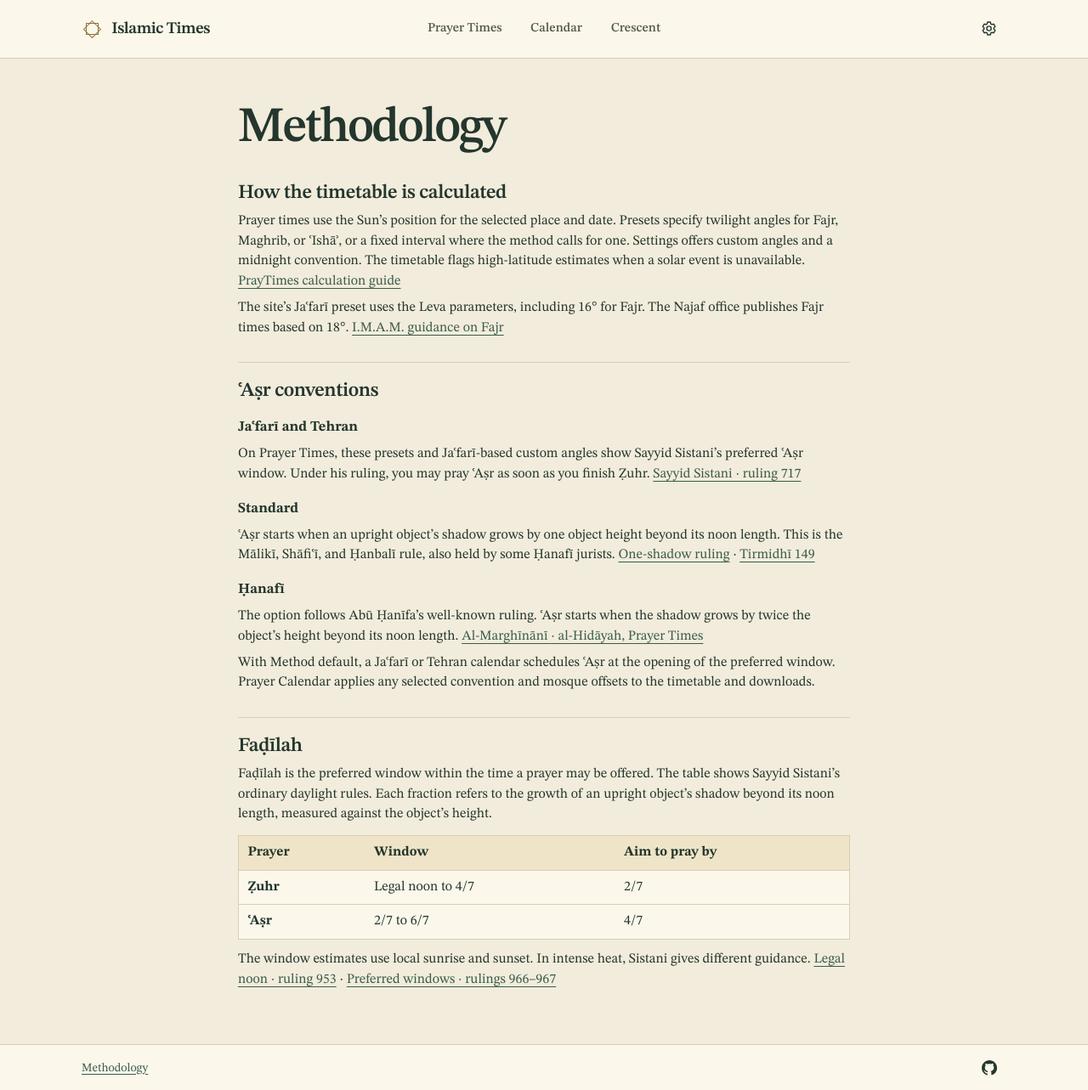
After one commit to hassantahan/islamictimes-org, a Flask app: template templates/methodology.html in a window 1280 px wide. The commit adds this page. Shown: the whole page at 85% size. Run offline with Flask 2, Linux system fonts and the light colour scheme; the template is opened without the code that fills it, so the values that code supplies are empty.

Commit message:
Centralize prayer sources and honor preset Asr defaults

```diff
--- a/static/css/site.css
+++ b/static/css/site.css
@@ -91,7 +91,7 @@ h2 { font-size: clamp(1.22rem, 2.25vw, 1.45rem); line-height: 1.24; letter-spaci
 .skip-link { position: fixed; top: .5rem; left: .5rem; z-index: 10; padding: .6rem .8rem; transform: translateY(-200%); background: var(--surface); }
 .skip-link:focus { transform: none; }
 .site-footer { border-top: 1px solid var(--line); }
-.footer-inner { display: flex; justify-content: end; padding-block: .38rem; }
+.footer-inner { display: flex; align-items: center; justify-content: space-between; padding-block: .38rem; }
 .github-mark { width: 1.15rem; height: 1.15rem; background: currentColor; mask: url("../img/icons/github.svg") center / contain no-repeat; }
 .quiet-link, .text-button { text-underline-offset: .22em; }
 
@@ -182,18 +182,25 @@ select {
 .asr-window .fadilah-range { padding-block: 0; font-size: clamp(1rem, 2.05vw, 1.62rem); font-weight: 550; line-height: 1.15; text-align: start; text-decoration-thickness: 1px; white-space: normal; }
 .fadilah-tile { position: fixed; inset: auto; overflow: auto; width: min(17.5rem, calc(100% - 1.5rem)); margin: 0; padding: .75rem .9rem; border: 1px solid var(--line); border-radius: .45rem; background: var(--surface); box-shadow: 0 5px 22px #0002; color: var(--ink); text-align: start; font-size: .91rem; }
 .fadilah-tile h3 { font-size: 1.15rem; }
-.fadilah-tile p, .guide-copy p + p { margin-top: .55rem; }
+.fadilah-tile p { margin-top: .55rem; }
 .fadilah-conditions { display: grid; gap: .2rem; margin-top: .45rem; padding-block: .4rem; border-block: 1px solid var(--line); }
 .fadilah-conditions > div { display: grid; grid-template-columns: minmax(0, 1fr) auto; align-items: baseline; gap: .6rem; }
 .fadilah-conditions dt { color: var(--muted); }
 .fadilah-conditions dd { text-align: end; font-weight: 590; font-variant-numeric: lining-nums tabular-nums; }
-.fadilah-tile a, .guide-copy a { color: var(--link); text-underline-offset: .2em; }
 .prayer-timeline .next-row { background: var(--current); border-top-color: var(--accent); }
 .prayer-timeline .next-row .prayer-name { color: var(--ink); }
 .prayer-timeline .in-fadilah { background: var(--fadilah-band); border-top-color: var(--fadilah-ink); }
 .prayer-timeline .in-fadilah .fadilah-window { color: var(--fadilah-ink); }
 .prayer-sheet-footer { display: flex; justify-content: space-between; align-items: baseline; flex-wrap: wrap; gap: .25rem 1rem; border-top: 1px solid var(--line); padding: .6rem clamp(.65rem, 2vw, 1.5rem); }
-#open-fadilah-guide { padding: 0; }
+.methodology { max-width: 45rem; margin-inline: auto; }
+.methodology section + section { margin-top: 1.75rem; padding-top: 1.2rem; border-top: 1px solid var(--line); }
+.methodology h3 { margin-top: 1rem; font-size: 1.05rem; }
+.methodology p { margin-top: .45rem; }
+.methodology .table-scroll { margin-block: .75rem; }
+.methodology-table { width: 100%; border-collapse: collapse; text-align: start; background: var(--surface); }
+.methodology-table :is(th, td) { padding: .5rem .65rem; text-align: start; border-bottom: 1px solid var(--line); }
+.methodology-table thead { background: var(--current); }
+.methodology-table tbody tr:last-child > * { border-bottom: 0; }
 .solar-strip { display: flex; flex-wrap: wrap; gap: .15rem 1.6rem; color: var(--muted); font-size: .875rem; }
 .solar-strip div { display: flex; align-items: baseline; gap: .38rem; }
 .solar-strip dd { color: var(--ink); font-variant-numeric: tabular-nums; font-weight: 600; }
--- a/static/js/shared/timetable.js
+++ b/static/js/shared/timetable.js
@@ -3,6 +3,7 @@ import { getPreferences } from "./preferences.js";
 export const PRAYERS = {
   fajr: "Fajr", zuhr: "Ẓuhr", asr: "ʿAṣr", maghrib: "Maghrib", isha: "ʿIshāʾ",
 };
+export const SHIA_PRESETS = new Set(["JAFARI", "TEHRAN", "CUSTOM"]);
 
 export async function apiResponse(url, payload, signal) {
   const response = await fetch(url, {
--- a/templates/_forms.html
+++ b/templates/_forms.html
@@ -41,7 +41,8 @@
   </div>
 {% endmacro %}
 
-{% macro asr_options() %}
+{% macro asr_options(preset=false) %}
+  {% if preset %}<option value="">Method default</option>{% endif %}
   <option value="0">Standard</option>
   <option value="1">Ḥanafī</option>
 {% endmacro %}
--- a/templates/base.html
+++ b/templates/base.html
@@ -37,6 +37,7 @@
 
   <footer class="site-footer">
     <div class="shell footer-inner">
+      <a class="quiet-link small" href="{{ url_for('pages.methodology') }}"{% if request.endpoint == 'pages.methodology' %} aria-current="page"{% endif %}>Methodology</a>
       <a class="icon-button" href="https://github.com/hassantahan/islamictimes-org" rel="noreferrer" aria-label="GitHub" title="GitHub">
         <span class="github-mark" aria-hidden="true"></span>
       </a>
--- a/templates/calendar.html
+++ b/templates/calendar.html
@@ -20,7 +20,7 @@
     <div class="fields calendar-methods">
       <label>Mosque profile <select id="profile-select"><option value="">No saved profile</option></select></label>
       <label>Method <select id="calendar-method">{{ method_options(custom=true) }}</select></label>
-      <label>ʿAṣr <select id="calendar-asr">{{ asr_options() }}</select></label>
+      <label>ʿAṣr <select id="calendar-asr">{{ asr_options(preset=true) }}</select></label>
       {{ angle_fields("calendar-") }}
     </div>
 
--- /dev/null
+++ b/templates/methodology.html
@@ -0,0 +1,39 @@
+{% extends "base.html" %}
+{% block title %}Methodology · Islamic Times{% endblock %}
+
+{% block content %}
+<article class="methodology">
+  <header class="page-heading"><h1>Methodology</h1></header>
+  <section aria-labelledby="calculation-heading">
+    <h2 id="calculation-heading">How the timetable is calculated</h2>
+    <p>Prayer times use the Sun’s position for the selected place and date. Presets specify twilight angles for Fajr, Maghrib, or ʿIshāʾ, or a fixed interval where the method calls for one. Settings offers custom angles and a midnight convention. The timetable flags high-latitude estimates when a solar event is unavailable. <a class="quiet-link" href="https://praytimes.org/docs/calculation">PrayTimes calculation guide</a></p>
+    <p>The site’s Jaʿfarī preset uses the Leva parameters, including 16° for Fajr. The Najaf office publishes Fajr times based on 18°. <a class="quiet-link" href="https://imam-us.org/know-your-prayer-times">I.M.A.M. guidance on Fajr</a></p>
+  </section>
+
+  <section aria-labelledby="asr-heading">
+    <h2 id="asr-heading">ʿAṣr conventions</h2>
+    <h3>Jaʿfarī and Tehran</h3>
+    <p>On Prayer Times, these presets and Jaʿfarī-based custom angles show Sayyid Sistani’s preferred ʿAṣr window. Under his ruling, you may pray ʿAṣr as soon as you finish Ẓuhr. <a class="quiet-link" href="https://www.sistani.org/english/book/48/2209/">Sayyid Sistani · ruling 717</a></p>
+    <h3>Standard</h3>
+    <p>ʿAṣr starts when an upright object’s shadow grows by one object height beyond its noon length. This is the Mālikī, Shāfiʿī, and Ḥanbalī rule, also held by some Ḥanafī jurists. <a class="quiet-link" href="https://islamweb.net/ar/fatwa/print.php?id=117832">One-shadow ruling</a> · <a class="quiet-link" href="https://sunnah.com/tirmidhi:149">Tirmidhī 149</a></p>
+    <h3>Ḥanafī</h3>
+    <p>The option follows Abū Ḥanīfa’s well-known ruling. ʿAṣr starts when the shadow grows by twice the object’s height beyond its noon length. <a class="quiet-link" href="https://parallelquran.com/fiqh/al-hidaya/9/">Al-Marghīnānī · al-Hidāyah, Prayer Times</a></p>
+    <p>With Method default, a Jaʿfarī or Tehran calendar schedules ʿAṣr at the opening of the preferred window. Prayer Calendar applies any selected convention and mosque offsets to the timetable and downloads.</p>
+  </section>
+
+  <section id="fadilah" aria-labelledby="fadilah-heading">
+    <h2 id="fadilah-heading">Faḍīlah</h2>
+    <p>Faḍīlah is the preferred window within the time a prayer may be offered. The table shows Sayyid Sistani’s ordinary daylight rules. Each fraction refers to the growth of an upright object’s shadow beyond its noon length, measured against the object’s height.</p>
+    <div class="table-scroll" tabindex="0" role="region" aria-label="Preferred daytime prayer windows">
+      <table class="methodology-table">
+        <thead><tr><th scope="col">Prayer</th><th scope="col">Window</th><th scope="col">Aim to pray by</th></tr></thead>
+        <tbody>
+          <tr><th scope="row">Ẓuhr</th><td>Legal noon to 4/7</td><td>2/7</td></tr>
+          <tr><th scope="row">ʿAṣr</th><td>2/7 to 6/7</td><td>4/7</td></tr>
+        </tbody>
+      </table>
+    </div>
+    <p>The window estimates use local sunrise and sunset. In intense heat, Sistani gives different guidance. <a class="quiet-link" href="https://www.sistani.org/persian/book/26575/6319/">Legal noon · ruling 953</a> · <a class="quiet-link" href="https://www.sistani.org/persian/book/26575/6324/">Preferred windows · rulings 966–967</a></p>
+  </section>
+</article>
+{% endblock %}
--- a/webapp/routes/pages.py
+++ b/webapp/routes/pages.py
@@ -16,6 +16,11 @@ def index():
 @pages_bp.get("/calendar")
 def calendar_page():
     return render_template("calendar.html")
+
+
+@pages_bp.get("/methodology")
+def methodology():
+    return render_template("methodology.html")
 
 
 @pages_bp.get("/visibilities")
```
Also changed, not shown: static/js/calendar.js (+4 -3 lines), static/js/main.js (+6 -7 lines), templates/index.html (+2 -15 lines), tests/test_calendar.py (+8 -2 lines), webapp/services/calendar.py (+8 -5 lines), webapp/services/prayer.py (+6 -4 lines).
